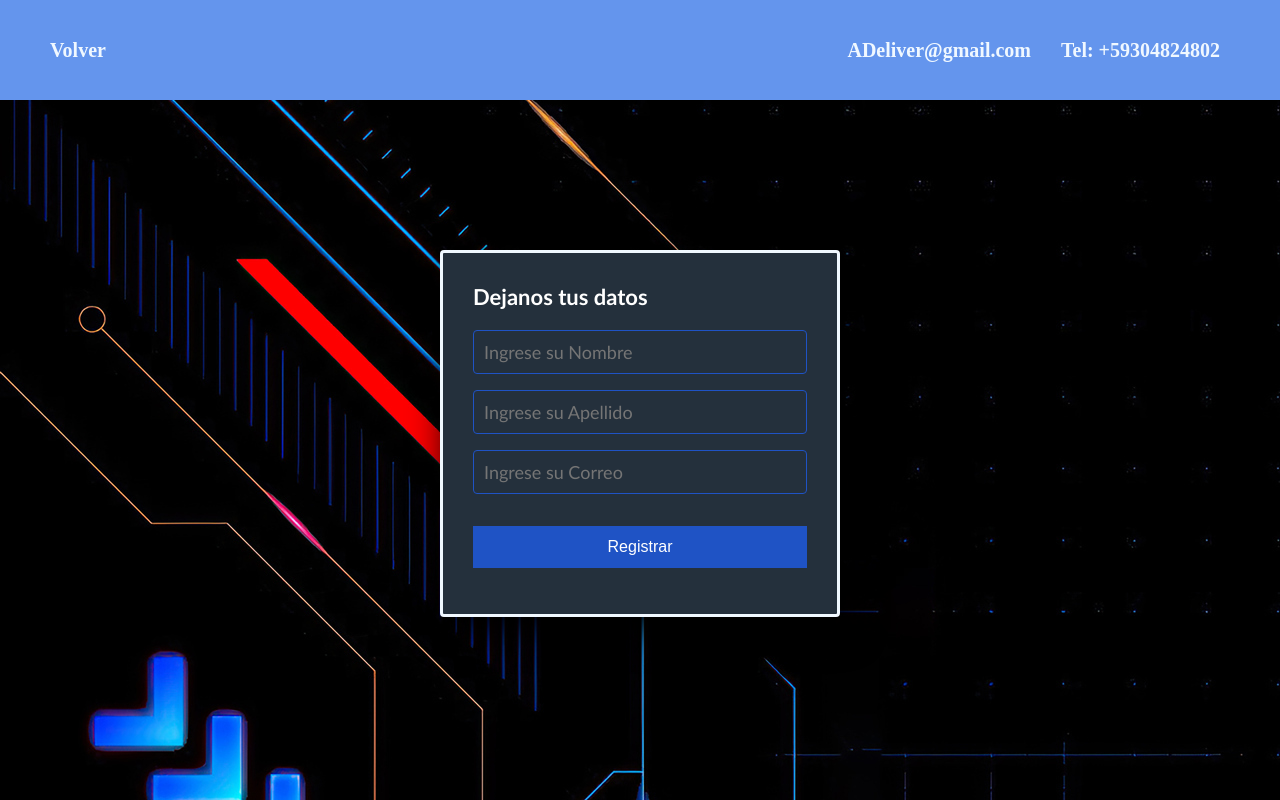
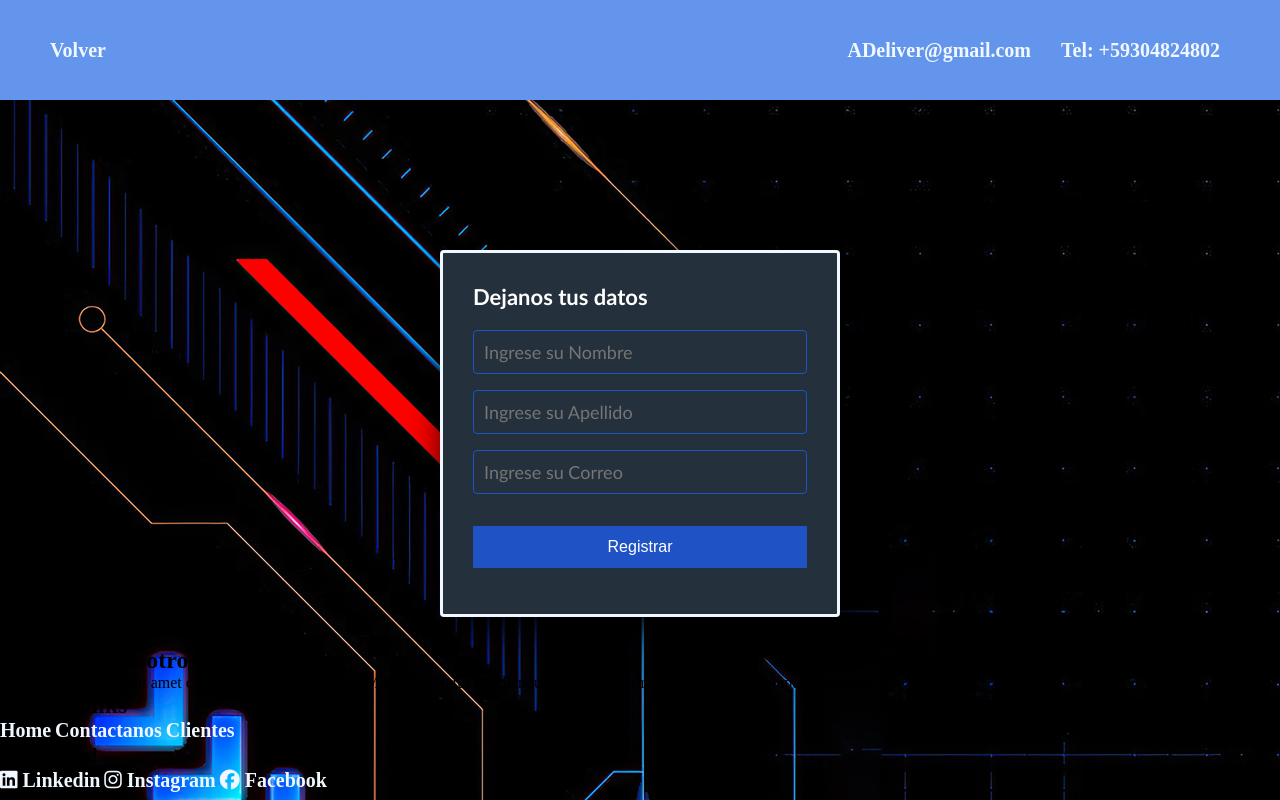
Before and after one commit to InakiCourtinade/CourtinadeTrabajoIntegrador1, a plain HTML site: page pagina2.html in a window 1280 px wide. Drawn offline with Linux system fonts and the light colour scheme.

Commit message:
Update pagina2.html

```diff
--- a/pagina2.html
+++ b/pagina2.html
@@ -4,6 +4,7 @@
     <meta charset="UTF-8">
     <meta name="viewport" content="width=device-width, initial-scale=1.0">
     <link rel="stylesheet" href="estilos2.css">
+    <link rel="stylesheet" href="https://cdnjs.cloudflare.com/ajax/libs/font-awesome/6.5.2/css/all.min.css" integrity="sha512-SnH5WK+bZxgPHs44uWIX+LLJAJ9/2PkPKZ5QiAj6Ta86w+fsb2TkcmfRyVX3pBnMFcV7oQPJkl9QevSCWr3W6A==" crossorigin="anonymous" referrerpolicy="no-referrer" />
     <title>Contactanos</title>
 </head>
 <body>
@@ -23,6 +24,39 @@
           <input class="controls" type="email" name="correo" id="correo" placeholder="Ingrese su Correo">
           <input class="botons" type="submit" value="Registrar">
         </section>
+        <footer>
+            <div class="footerCont">
+                <div class="fNosotros">
+                    <h2>
+                        Mas sobre nosotros
+                    </h2>
+                    <p>
+                        Lorem, ipsum dolor sit amet consectetur adipisicing elit. Mollitia pariatur repellendus quidem maxime minus minima voluptate deserunt
+                        esse quod non-
+                    </p>
+                </div>
+                <div class="links">
+                    <div class="cQlINK">
+                        <h2>Quick Links</h2>
+                        <div class="quickLinks">
+                            <a href="index.html">Home</a>
+                            <a href="pagina2.html">Contactanos</a>
+                            <a href="pagina3.html">Clientes</a>
+                        </div>
+                    </div>
+                    <div>
+                        <h2>Seguinos!</h2>
+                        <div class="quickLinks">
+                            <a href=""><i class="fa-brands fa-linkedin"></i> Linkedin</a>
+                            <a href="""><i class="fa-brands fa-instagram"></i> Instagram</a>
+                            <a href=""><i class="fa-brands fa-facebook"></i> Facebook</a>
+                        </div>
+                    </div>
+                </div>
+            </div>
+
+
+        </footer>
 
 </body>
 </html>
```
